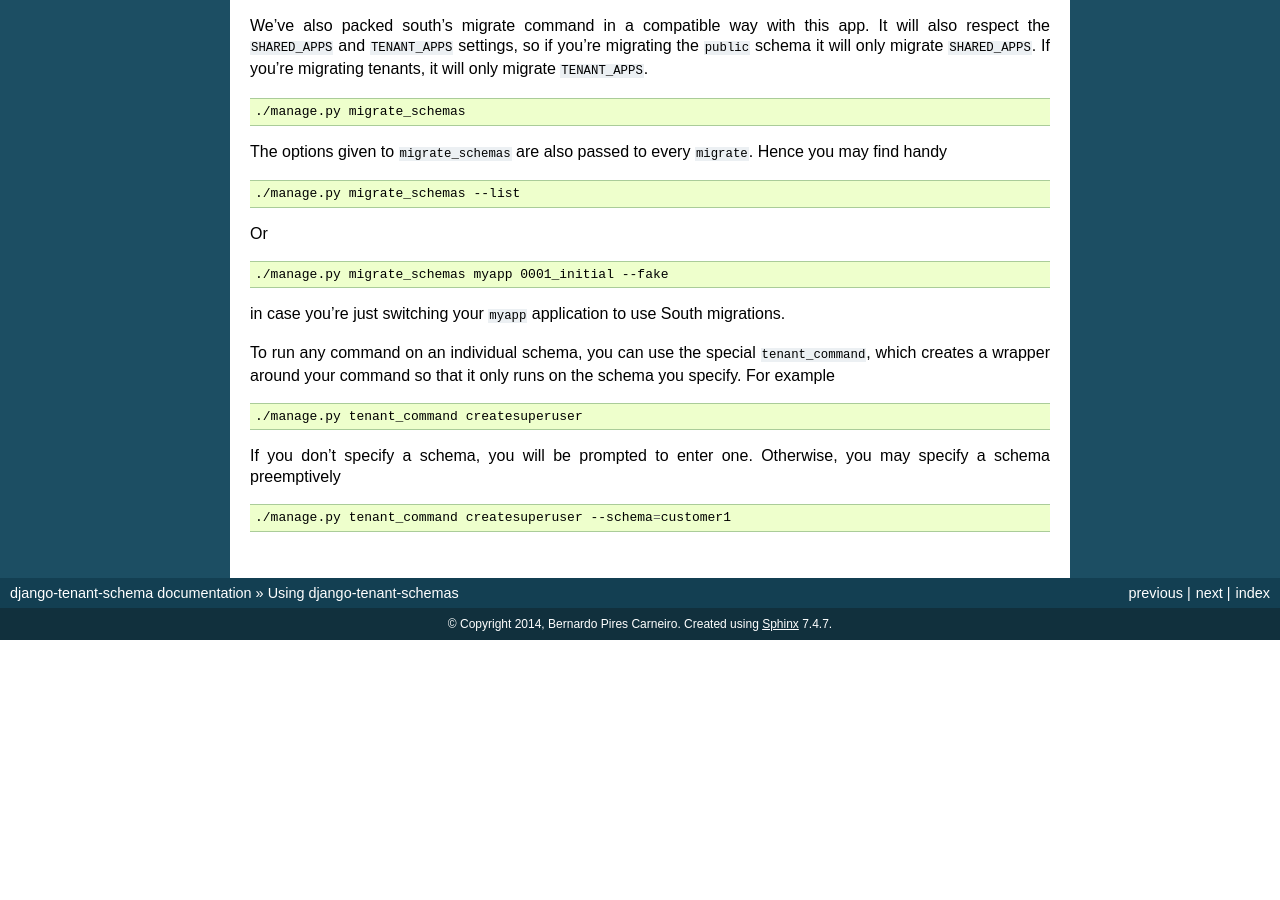
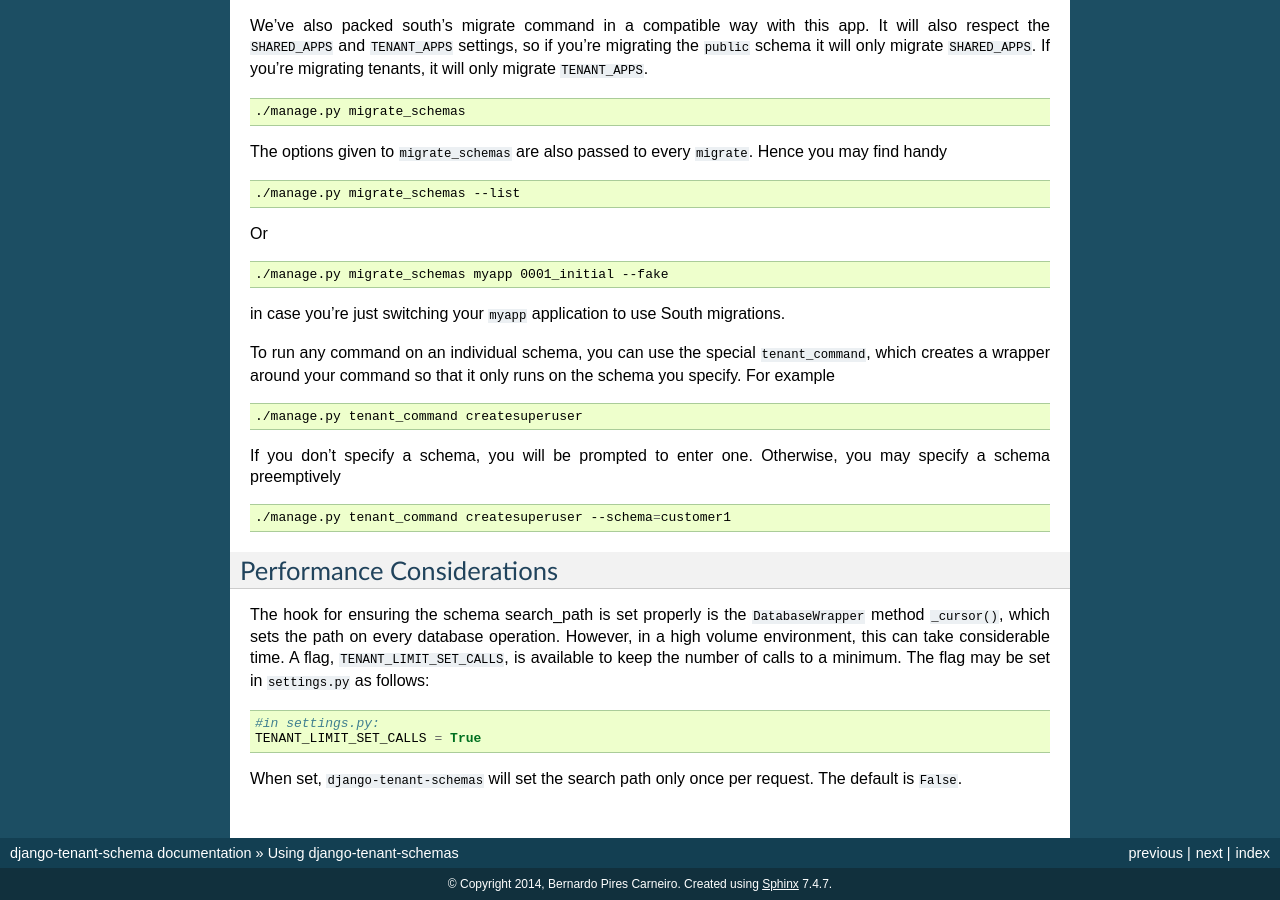
Before and after one commit to bernardopires/django-tenant-schemas, a Sphinx documentation site: the page built from docs/use.rst, in a window 1280 px wide and 900 px high, scrolled down 1243 px. Built offline with Sphinx 7.4.7, drawn with Linux system fonts in a browser that asks for light colours; the version number could not be read and is left out; before the commit the page ends 1883 px from its top, so only the background shows below that; some of the changed text lies outside the part shown.

Commit message:
doc update

```diff
--- a/docs/use.rst
+++ b/docs/use.rst
@@ -92,3 +92,16 @@ If you don't specify a schema, you will be prompted to enter one. Otherwise, you
 .. code-block:: bash
 
     ./manage.py tenant_command createsuperuser --schema=customer1
+
+
+Performance Considerations
+--------------------------
+
+The hook for ensuring the schema search_path is set properly is the ``DatabaseWrapper`` method ``_cursor()``, which sets the path on every database operation. However, in a high volume environment, this can take considerable time. A flag, ``TENANT_LIMIT_SET_CALLS``, is available to keep the number of calls to a minimum. The flag may be set in ``settings.py`` as follows:
+
+.. code-block:: python
+
+    #in settings.py:
+    TENANT_LIMIT_SET_CALLS = True
+
+When set, ``django-tenant-schemas`` will set the search path only once per request. The default is ``False``.
```
